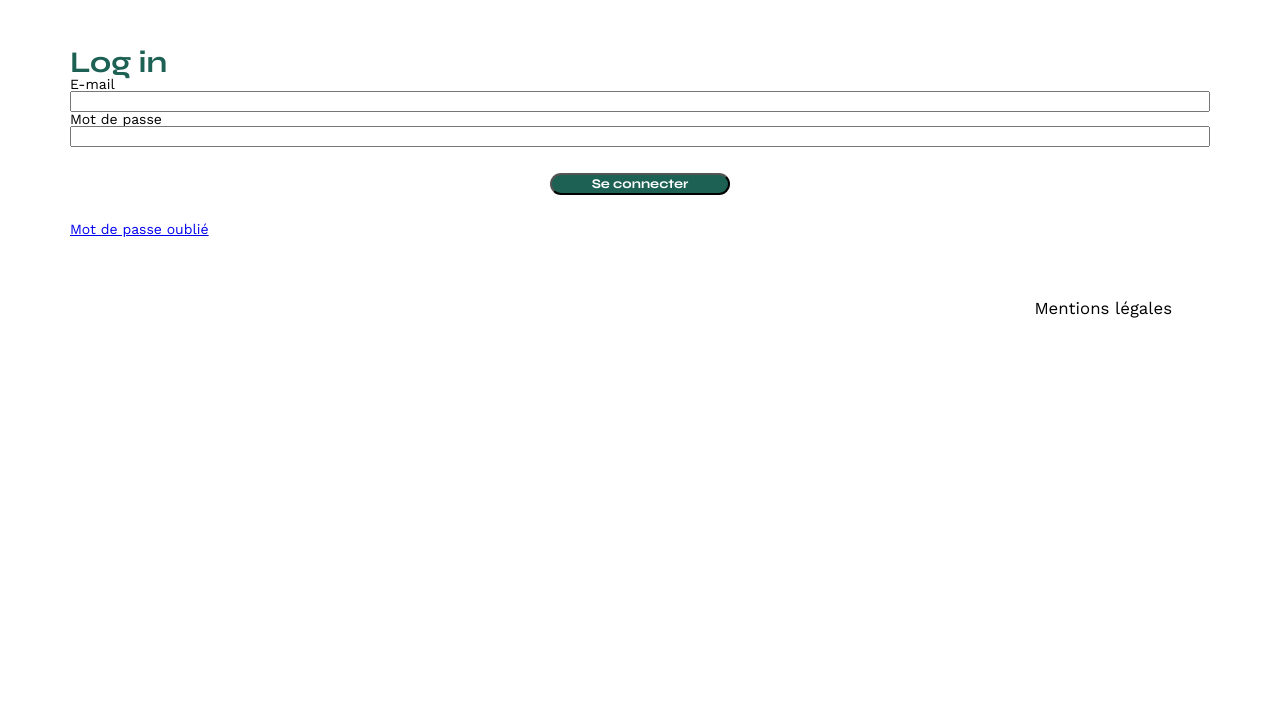
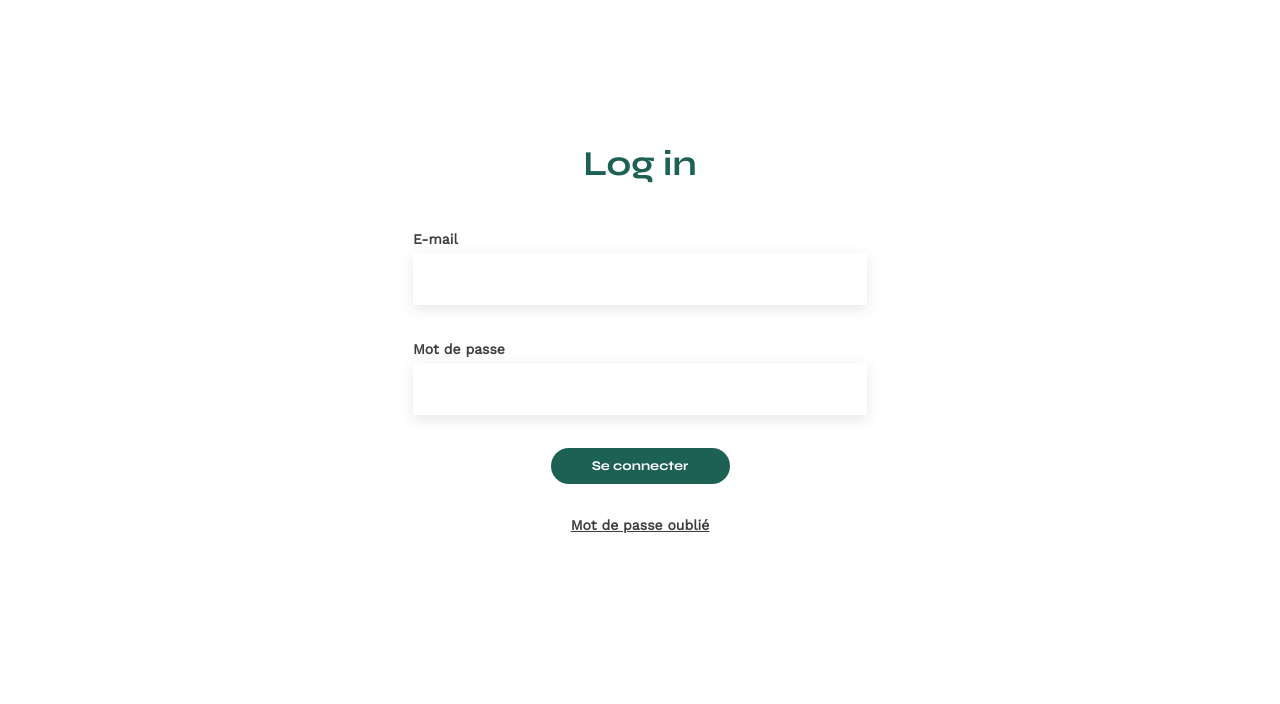
Before and after one commit to DavidDevPro/projet-6-sophie-bluel, a plain HTML site: page FrontEnd/login.html in a window 1280 px wide. Shown: the part 96-800 px from the top of the page. Drawn offline with nearby package versions, Linux system fonts and the light colour scheme.

Commit message:
page login.html avec style terminée

```diff
--- a/FrontEnd/assets/style.css
+++ b/FrontEnd/assets/style.css
@@ -222,4 +222,45 @@ footer nav ul {
 .form__login form {
 	display: flex;
 	flex-direction: column;
+	gap: 7px;
 }
+.form__login h2 {
+	text-align: center;
+	 margin: 150px auto 20px;
+	font-weight: 700;
+	color: #1D6154;
+	font-size: 2.5em;
+}
+#email,
+#password {
+	max-width: 100%;
+	width: 450px;
+	height: 50px;
+	margin: auto ;
+	box-shadow: 0px 4px 14px rgba(0, 0, 0, 0.10);
+	border: none;
+	outline: none;
+	font-size: 1.5em;
+}
+.form__label {
+	width: 454px;
+	margin: auto;
+	margin-top: 30px;
+	font-weight: 600;
+	color: #3D3D3D;
+	font-family: 'Work Sans';
+}
+#submit {
+	width: 179px;
+	height: 36px;
+	font-family: 'Syne';
+	font-weight: 700;
+	border: none;
+	cursor: pointer;
+}
+#form__user a {
+	color: #3D3D3D;
+	text-align: center;
+	font-weight: 600;
+	margin-bottom: 300px;
+}
```
Also changed, not shown: FrontEnd/js/script.js (+10 -9 lines).
